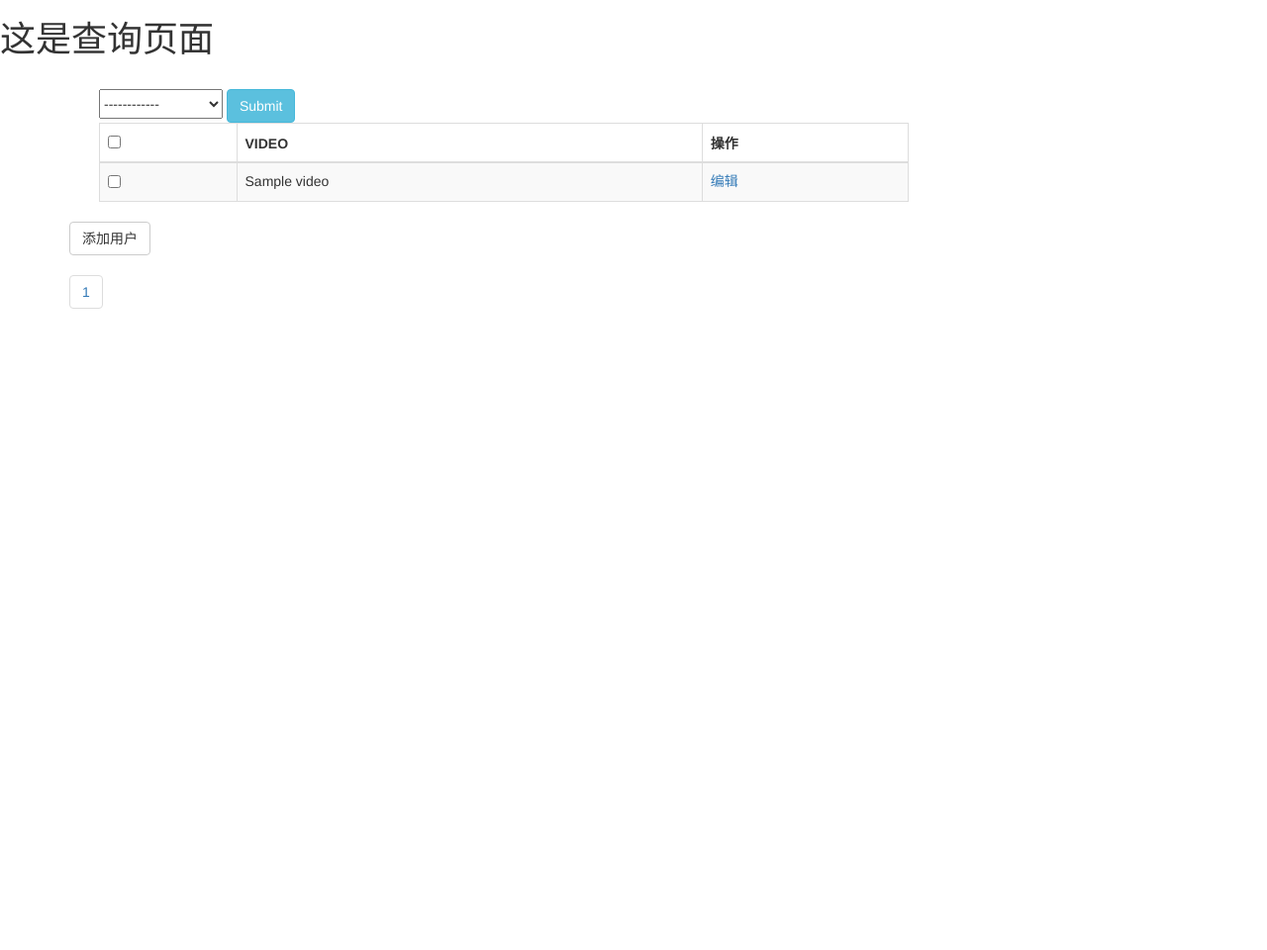
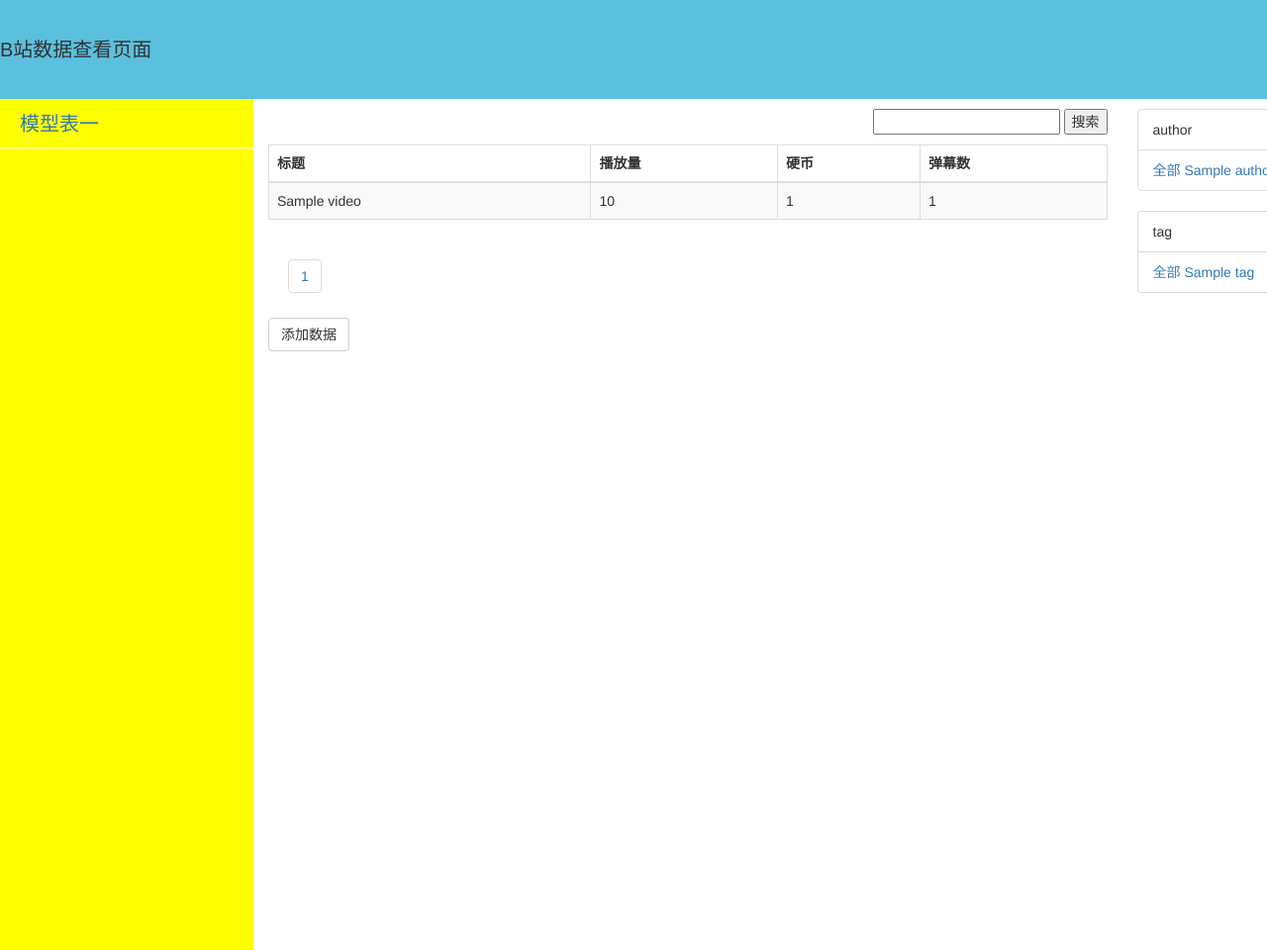
Before and after one commit to RYUUK0/BiliBili, a Django app: page /myadmin/showdata/video/ in a window 1280 px wide. Shown: the whole page at 99% size. Run offline with Django 3.2, Linux system fonts and the light colour scheme; tables that the repository leaves empty hold one stand-in row (values such as "Sample post"); some libraries are stand-ins or nearby versions.

Commit message:
add index

```diff
--- a/bili_view/myadmin/service/myadmin.py
+++ b/bili_view/myadmin/service/myadmin.py
@@ -23,7 +23,7 @@
         self.data = data_list
         self.request = html_request
         self.base_url = html_request.path
-        self.page_obj = MyPage(self.request.GET.get('page'), 1, self.get_body(), self.request.GET)
+        self.page_obj = MyPage(self.request.GET.get('page'), 10, self.get_body(), self.request.GET)
         self.actions = model_myadmin.actions
         self.filters = model_myadmin.filter_list
 
@@ -200,9 +200,7 @@
                 if filter_name in self.filter_list:
                     #print('筛选条件>>>>', filter_name, filter_val)
                     #print('类型》》》》》》', type(filter_name), type(filter_val))
-
                     filter_obj.children.append((filter_name, filter_val))
-
             data = data.filter(filter_obj)
 
         return data
--- a/bili_view/myadmin/static/look_css.css
+++ b/bili_view/myadmin/static/look_css.css
@@ -1,6 +1,6 @@
 .select_form {
     margin-bottom: 10px;
-    margin-left: 30px;
+
     margin-top: 20px;
 }
 
@@ -8,3 +8,55 @@
     height: 30px;
     width: 125px;
 }
+
+/*头部样式*/
+.show_head {
+    height: 100px;
+    width: 100%;
+    background: #5bc0de;
+    line-height: 100px;
+    margin-bottom: 20px;
+}
+
+.head_title {
+    height: 100px;
+    font-size: 20px;
+}
+
+
+/*左侧模型表列表*/
+.left_modellist {
+    width: 20%;
+    height: 100%;
+    position: fixed;
+    top: 100px;
+    left: 0px;
+    background: yellow;
+}
+.model_list {
+    width: 100%;
+    height: 50px;
+    font-size: 20px;
+
+    padding-left: 20px;
+    border-bottom: solid 1px white;
+}
+.model_list a {
+    line-height: 50px;
+}
+
+
+/*右侧数据展示*/
+.right_showdata {
+    position: fixed;
+    top: 100px;
+    left: 20%;
+    margin-top: 10px;
+}
+.search-input {
+    margin-bottom: 10px;
+}
+
+.page-area {
+    margin-left: 20px;
+}
--- a/bili_view/myadmin/templates/myadmin_look.html
+++ b/bili_view/myadmin/templates/myadmin_look.html
@@ -7,9 +7,16 @@
     <link rel="stylesheet" href="/static/look_css.css">
 </head>
 <body>
-    <h1>这是查询页面</h1>
 
+    <div class="show_head">
+        <div class="head_title">B站数据查看页面</div>
+    </div>
 
+    <div class="show_body">
+        <div class="left_modellist">
+            <div class="model_list"><a href="">模型表一</a></div>
+        </div>
+        <div class="right_showdata">
             <div class="container">
         <div class="row">
 
@@ -17,7 +24,7 @@
 
                 <!--搜索框-->
                 {% if showlist.model_myadmin.search_fields %}
-                    <form action="" class="pull-right" >
+                    <form action="" class="pull-right search-input" >
                     <input type="text" name="search_key" value="{{ showlist.model_myadmin.search_key }}">
                     <button >搜索</button>
                     </form>
@@ -28,14 +35,16 @@
                     <!--数据操作框-->
                     <form action="" class="select_form" method="post">
                     {% csrf_token %}
+                        {% if showlist.get_actions %}
                             <select name="actions_name" id="actions_name">
                                 <option value="0">------------</option>
                                 {% for foo in showlist.get_actions %}
                                     <option value="{{ foo.name }}">{{ foo.desc }}</option>
                                 {% endfor %}
+                            </select>
 
-                    </select>
                             <input type="submit" class="btn btn-info">
+                        {% endif %}
 
 
                     <!--查询得到的数据表格-->
@@ -58,9 +67,9 @@
                         </tbody>
                     </table>
                     </form>
-                    <div><a href="{{ add_url }}"><button class="btn btn-default">添加用户</button></a></div>
+
                     <!--分页组件-->
-                    <nav aria-label="Page navigation">
+                    <nav aria-label="Page navigation" class="page-area">
                         <ul class="pagination">
                             {% if showlist.page_obj.prev_page %}
                                 <li>
@@ -81,26 +90,28 @@
                             {% endif %}
                         </ul>
                     </nav>
+
+                    <div><a href="{{ add_url }}"><button class="btn btn-default">添加数据</button></a></div>
                 </div>
             </div>
 
-            <div class="col-lg-3">
+            <div class="col-lg-2">
                 {% for filter_name, filter_result in showlist.get_filter.items %}
-
-
-                    <div>{{ filter_name }}</div>
-                    <div>
+                <ul class="list-group">
+                    <li class="list-group-item">{{filter_name}}</li>
+                    <li class="list-group-item">
                     {% for filter in filter_result  %}
                         {{ filter }}
                     {% endfor %}
+                    </li>
+                </ul>
+                {% endfor %}
             </div>
-                {% endfor %}
         </div>
 
 
     </div>
-
-
+        </div>
     </div>
     <script src="/static/jquery-3.3.1.js"></script>
     <script src="/static/bootstrap/js/bootstrap.min.js"></script>
```
Also changed, not shown: bili_view/showdata/myadmin.py (+12 -1 lines). Lines whose indentation alone changed are shown as unchanged.
